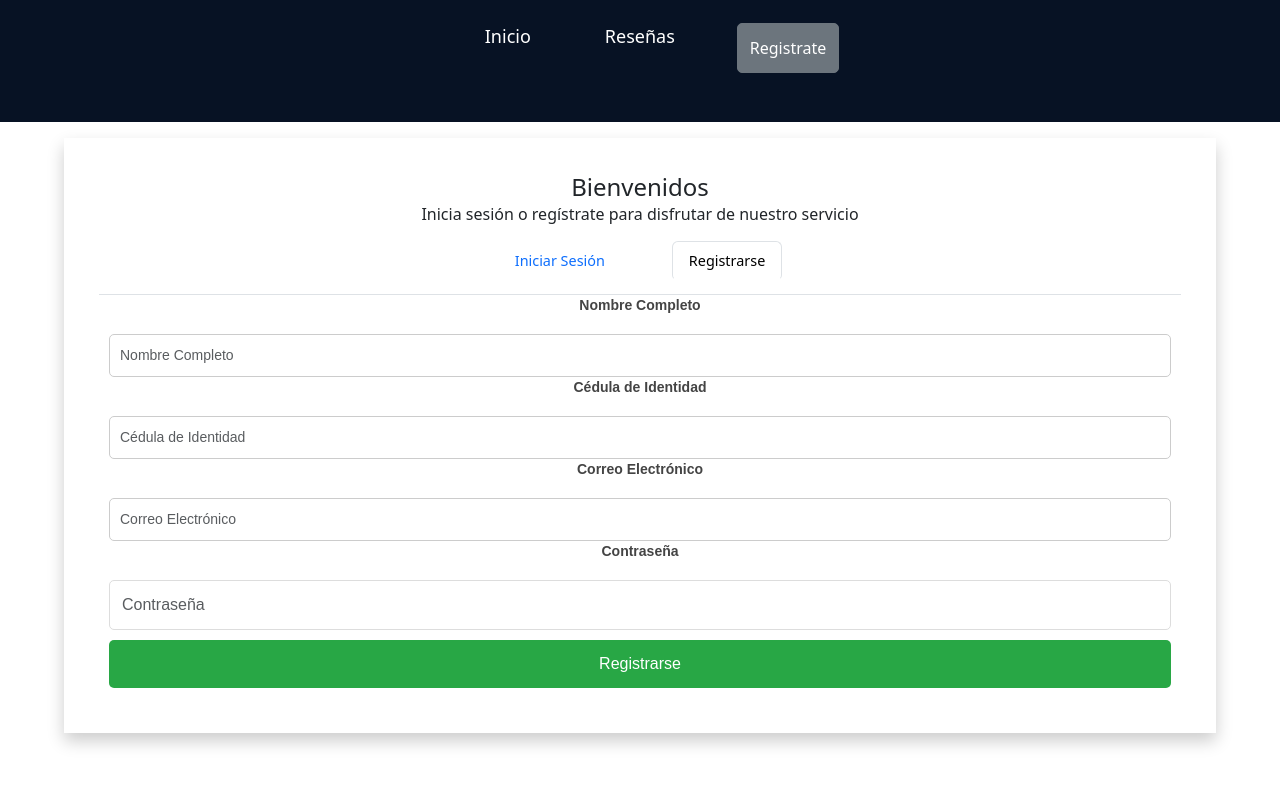
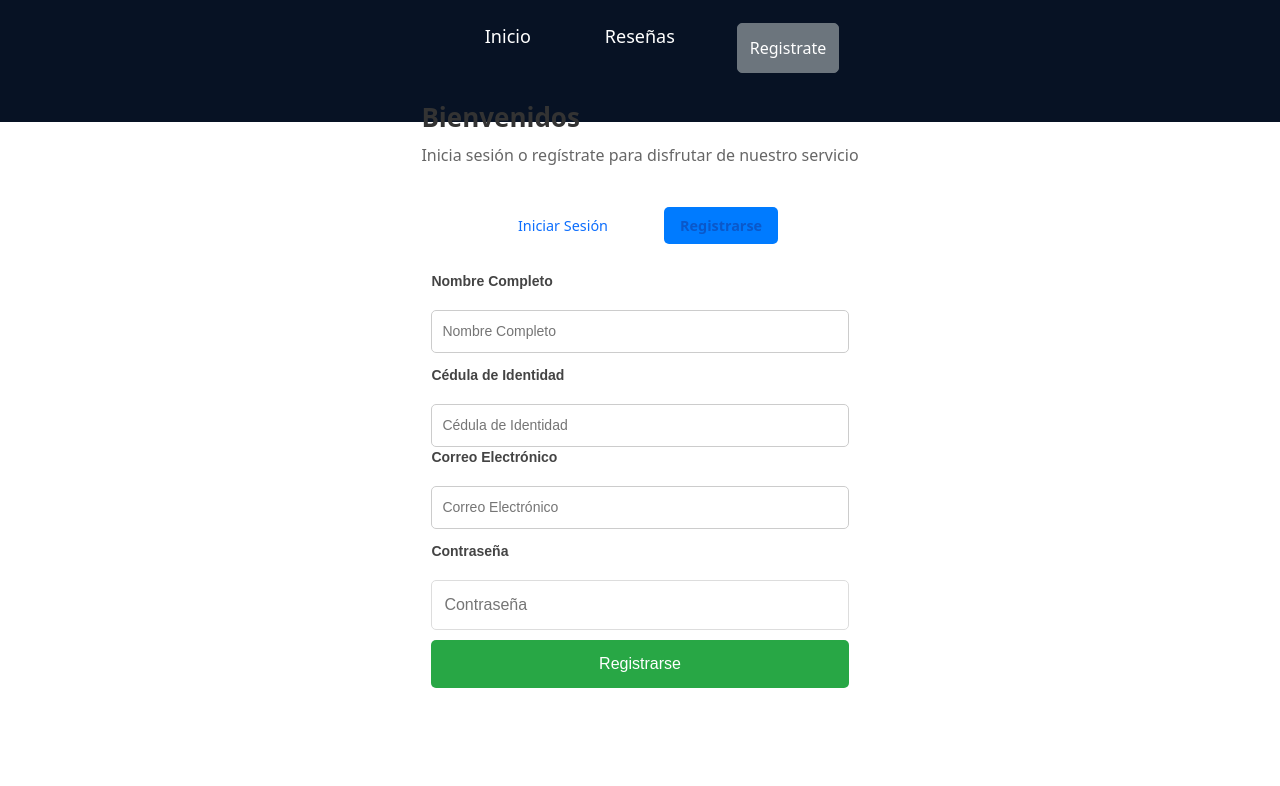
Before and after one commit to MchevezS/ProyectoFinal1, a React (Vite) app in the folder FrontEnd/b2b_frontend/: page /registroLogin in a window 1280 px wide. Both pictures are taken after a click on the button "Registrarse". Shown: the top 786 px of the page. Built offline with nearby package versions, Linux system fonts and the light colour scheme.

Commit message:
Se arreglaron las alertas

```diff
--- a/FrontEnd/b2b_frontend/src/Components/EditarEmpresa.jsx
+++ b/FrontEnd/b2b_frontend/src/Components/EditarEmpresa.jsx
@@ -3,6 +3,7 @@ import { useNavigate, useParams } from 'react-router-dom'; // Para obtener el ID
 import { get, patch } from '../Services/Crud';
 import '../Style/EditarEmpresa.css';
 import { useCookies } from "react-cookie";
+import { mostrarAlerta } from './MostrarAlerta';
 
 const EditarEmpresa = () => {
   const [cookie]=useCookies(["token"]);
@@ -80,13 +81,13 @@ const EditarEmpresa = () => {
         const response = await patch('empresas', id, datosFormulario,token); // Llamamos a el metodo PATCH
         if (response) {
           navigate('/administradorGeneral'); // Redirige al administrador a la lista de empresas
-          alert('Empresa actualizada con éxito');
+          mostrarAlerta("success",'Empresa actualizada con éxito');
         } else {
           // Si la respuesta no es válida (por alguna razón el servidor no devuelve datos esperados)
-          alert('Error al actualizar la empresa. Intenta nuevamente');
+          mostrarAlerta("error",'Error al actualizar la empresa. Intenta nuevamente');
         }
       } catch (error) {
-        alert('Error al actualizar la empresa');
+        mostrarAlerta("error",'Error al actualizar la empresa');
         console.error('Error al actualizar la empresa:', error);
       }
     }
--- a/FrontEnd/b2b_frontend/src/Components/RegistroEmpleados.jsx
+++ b/FrontEnd/b2b_frontend/src/Components/RegistroEmpleados.jsx
@@ -34,7 +34,6 @@ function RegistroEmpleados() {
   const validarCedulaEmpleado = (cedulaEmpleado) => {
     cedulaEmpleado = cedulaEmpleado.replace(/[^0-9]/g, "");
     if (cedulaEmpleado.length === 9 && !isNaN(cedulaEmpleado)) {
-      mostrarAlerta("success", "Cédula ingresada correctamente");
       return true;
     } else {
       mostrarAlerta("error", "La cédula no es válida");
--- a/FrontEnd/b2b_frontend/src/Components/RegistroLogin.jsx
+++ b/FrontEnd/b2b_frontend/src/Components/RegistroLogin.jsx
@@ -159,12 +159,12 @@ function RegistroLogin() {
 
     <Navbar/>
 
-    <div className="modal-overlay">
-      <div className="modal-content">
-        <h2 className="card-title"> Bienvenidos</h2>
-        <p className="card-subtitle">Inicia sesión o regístrate para disfrutar de nuestro servicio</p>
-        <ul className="nav nav-tabs">
-          <li className="nav-item">
+    <div className="modal-overlay1">
+      <div className="modal-conten1t">
+        <h2 className="card-title1"> Bienvenidos</h2>
+        <p className="card-subtitle1">Inicia sesión o regístrate para disfrutar de nuestro servicio</p>
+        <ul className="nav nav-tabs1">
+          <li className="nav-item1">
             <button
               className={`nav-link ${activeTab === 'login' ? 'active' : ''}`}
               onClick={() => setActiveTab('login')}
@@ -172,7 +172,7 @@ function RegistroLogin() {
               Iniciar Sesión
             </button>
           </li>
-          <li className="nav-item">
+          <li className="nav-item1">
             <button
               className={`nav-link ${activeTab === 'register' ? 'active' : ''}`}
               onClick={() => setActiveTab('register')}
@@ -183,11 +183,11 @@ function RegistroLogin() {
         </ul>
         {activeTab === 'login' && (
           <form onSubmit={inicioSesion}>
-            <div className="form-group">
-              <label htmlFor="loginEmail">Nombre de Usuario</label>
+            <div className="form-group1">
+              <label htmlFor="loginEmail1">Nombre de Usuario</label>
               <input
                 type="text"
-                className="form-control"
+                className="form-control1"
                 id="loginEmail"
                 placeholder="Nombre de Usuario"
                 value={nombreUsuarioL}
@@ -198,17 +198,17 @@ function RegistroLogin() {
               <label htmlFor="loginPassword">Contraseña</label>
               <input
                 type="password"
-                className="form-control"
+                className="form-control1"
                 id="loginPassword"
                 placeholder="Contraseña"
                 value={passwordL}
                 onChange={(e) => setPasswordL(e.target.value)}
               />
             </div>
-            <button type="submit" className="btn btn-primary" disabled={isLoading}>
+            <button type="submit" className="btn btn-primary1" disabled={isLoading}>
               {isLoading ? (
                 <>
-                  <span className="spinner-border spinner-border-sm me-2" role="status" aria-hidden="true"></span>
+                  <span className="spinner-border spinner-border-sm me-21" role="status" aria-hidden="true"></span>
                   Cargando...
                 </>
               ) : (
@@ -219,54 +219,54 @@ function RegistroLogin() {
         )}
         {activeTab === 'register' && (
           <form onSubmit={(e) => { e.preventDefault(); validarFormRegister(); }}>
-            <div className="form-group">
+            <div className="form-group1">
               <label htmlFor="registerNombre">Nombre Completo</label>
               <input
                 type="text"
                 placeholder='Nombre Completo'
-                className="form-control"
+                className="form-control1"
                 id="registerNombre"
                 value={nombreUsuario}
                 onChange={(e) => setNombreUsuario(e.target.value)}
               />
             </div>
-            <div className="form-group">
+            <div className="form-group1">
               <label htmlFor="registerCedula">Cédula de Identidad</label>
               <input
                 type="text"
                 placeholder='Cédula de Identidad'
-                className="form-control"
+                className="form-control1"
                 id="registerCedula"
                 value={cedulaIndentidad}
                 onChange={(e) => setCedulaIndentidad(e.target.value)}
               />
             </div>
             <div className="form-group">
-              <label htmlFor="registerEmail">Correo Electrónico</label>
+              <label htmlFor="registerEmail1">Correo Electrónico</label>
               <input
                 type="email"
                 placeholder='Correo Electrónico'
-                className="form-control"
+                className="form-control1"
                 id="registerEmail"
                 value={emailRegistro}
                 onChange={(e) => setEmailRegistro(e.target.value)}
               />
             </div>
-            <div className="form-group">
+            <div className="form-group1">
               <label htmlFor="registerPassword">Contraseña</label>
               <input
                 type="password"
                 placeholder='Contraseña'
-                className="form-control"
+                className="form-control1"
                 id="registerPassword"
                 value={claveRegistro}
                 onChange={(e) => setClaveRegistro(e.target.value)}
               />
             </div>
-            <button type="submit" className="btn btn-success" disabled={isLoading}>
+            <button type="submit" className="btn btn-success1" disabled={isLoading}>
               {isLoading ? (
                 <>
-                  <span className="spinner-border spinner-border-sm me-2" role="status" aria-hidden="true"></span>
+                  <span className="spinner-border spinner-border-sm me-21" role="status" aria-hidden="true"></span>
                   Cargando...
                 </>
               ) : (
--- a/FrontEnd/b2b_frontend/src/Style/RegistroLogin.css
+++ b/FrontEnd/b2b_frontend/src/Style/RegistroLogin.css
@@ -1,6 +1,7 @@
-/* Contenedor del modal (superficie oscura detrás del modal) */
-.modal-overlay {
-    position: relative; /* Fijar el modal sobre la pantalla */
+/* Contenedor del modal (sin fondo gris) */
+.modal-overlay1 {
+    color: rgb(51, 118, 176);
+    position: fixed; /* Fijar el modal sobre la pantalla */
     top: 0;
     left: 0;
     width: 100%;
@@ -8,13 +9,13 @@
     display: flex;
     justify-content: center; /* Centrado horizontal */
     align-items: center; /* Centrado vertical */
-    margin-top: 2vh;
+    z-index: 1000; /* Asegura que esté encima de otros elementos */
 }
 
 /* Contenido del modal */
 .modal-content {
-    background-color: #fff;
-    padding: 35px;
+    background-color: #ce4848;
+    padding: 30px;
     border-radius: 10px;
     width: 450px; /* Ancho fijo */
     max-width: 90%; /* Evita que el modal se expanda demasiado en pantallas pequeñas */
@@ -24,22 +25,25 @@
     flex-direction: column;
     justify-content: flex-start; /* Empujar el contenido hacia arriba */
     height: auto; /* Ajusta la altura según el contenido */
-    transition: transform 0.3s ease-in-out;
+    animation: slide-in 0.4s ease-out; /* Animación de entrada */
 }
 
 /* Títulos dentro del modal */
-.card-title {
-    font-size: 24px;
-    margin-bottom: 15px;
+.card-title1 {
+    font-size: 26px;
+    font-weight: bold;
+    margin-bottom: 10px;
+    color: #333;
 }
 
-.card-subtitle {
+.card-subtitle1 {
     font-size: 16px;
     margin-bottom: 25px;
+    color: #666;
 }
 
-/* Estilos para las tabs (los botones de login y register) */
-.nav-tabs {
+/* Tabs de navegación */
+.nav-tabs1 {
     list-style: none;
     padding: 0;
     margin: 0 0 20px 0;
@@ -47,10 +51,10 @@
     justify-content: center;
 }
 
-.nav-item {
-    margin: 0 10px;
+.nav-item1 {
+    margin: 0 5px;
 }
-
+/* Estilos para las tabs (los botones de login y register) */
 .nav-link {
     background-color: #f8f9fa;
     border: 1px solid #ddd;
@@ -58,32 +62,35 @@
     font-size: 16px;
     border-radius: 5px;
     cursor: pointer;
-    transition: background-color 0.3s ease;
+    transition: background-color 0.3s ease, color 0.3s ease;
+    color: #fff; /* Cambiar color del texto a blanco */
 }
 
 .nav-link.active {
     background-color: #007bff;
-    color: #fff;
+    color: #fff; /* Color blanco para el texto del botón activo */
+    font-weight: bold;
 }
 
 .nav-link:hover {
-    background-color: #0056b3; /* Cambia al pasar el cursor */
-    color: #fff;
+    background-color: #bed1e4; /* Fondo más oscuro al pasar el cursor */
+    color: #fff; /* Asegurar que el texto se mantenga blanco */
 }
 
 /* Estilo de los inputs y botones dentro del formulario */
-input.form-control {
+input.form-control1 {
     width: 100%;
     padding: 12px;
     margin: 10px 0; /* Margen entre los campos */
     border: 1px solid #ddd;
     border-radius: 5px;
     font-size: 16px;
-    transition: border 0.3s ease;
+    transition: border 0.3s ease, box-shadow 0.3s ease;
 }
 
-input.form-control:focus {
+input.form-control1:focus {
     border-color: #007bff;
+    box-shadow: 0 0 5px rgba(13, 112, 226, 0.706);
     outline: none;
 }
 
@@ -93,30 +100,44 @@ button.btn {
     font-size: 16px;
     border-radius: 5px;
     cursor: pointer;
-    transition: background-color 0.3s ease;
+    transition: background-color 0.3s ease, transform 0.2s ease;
 }
 
-button.btn-primary {
+button.btn-primary1 {
     background-color: #007bff;
     color: white;
     border: none;
 }
 
-button.btn-primary:hover {
+button.btn-primary1:hover {
     background-color: #0056b3;
+    transform: scale(1.02);
 }
 
-button.btn-success {
+button.btn-success1 {
     background-color: #28a745;
     color: white;
     border: none;
 }
 
-button.btn-success:hover {
+button.btn-success1:hover {
     background-color: #218838;
+    transform: scale(1.02);
 }
 
 /* Spinner de carga dentro del botón */
 .spinner-border {
     margin-right: 10px;
 }
+
+/* Animación para el modal */
+@keyframes slide-in {
+    from {
+        transform: translateY(-30px);
+        opacity: 0;
+    }
+    to {
+        transform: translateY(0);
+        opacity: 1;
+    }
+}
```
